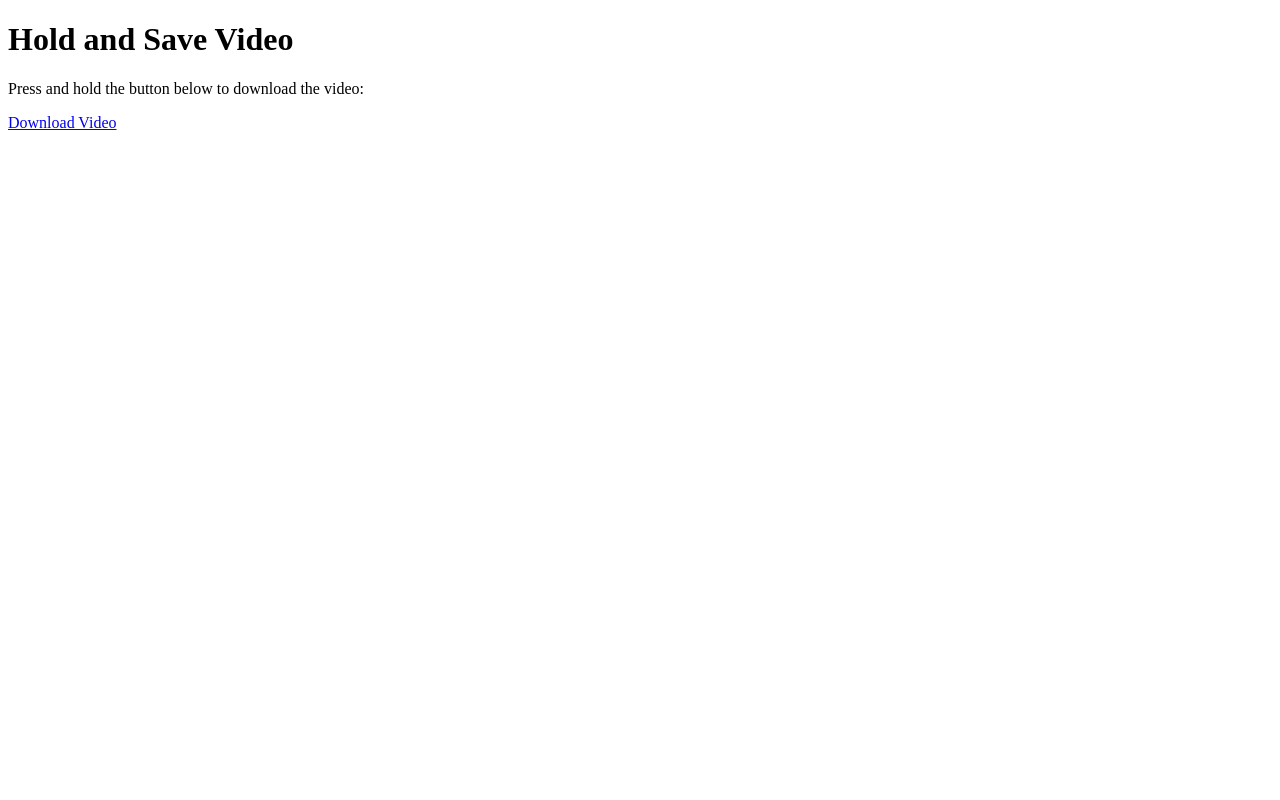
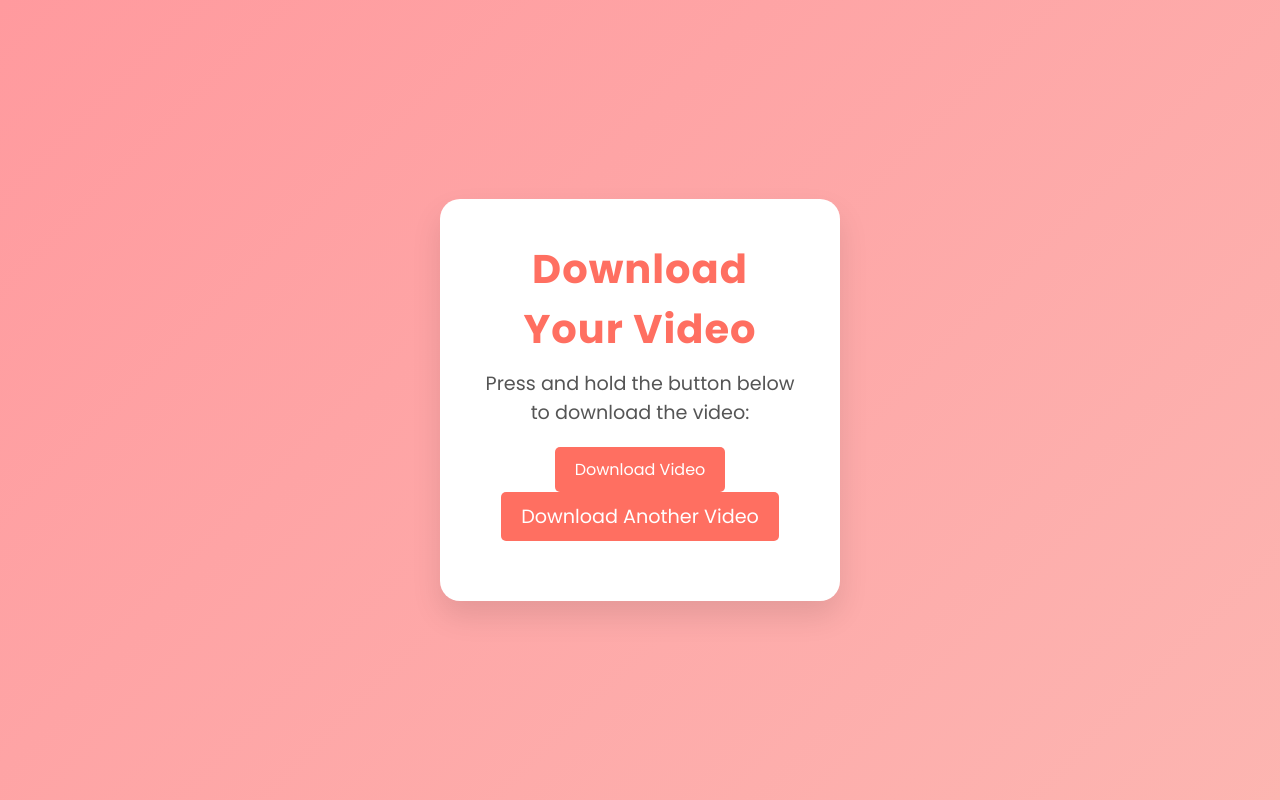
Before and after one commit to chnlr/grabblet, a Flask app: page /mobile-download/1 in a window 1280 px wide. Run offline with Flask 3, Linux system fonts and the light colour scheme.

Commit message:
movile-downlaod styling

```diff
--- a/templates/mobile-download.html
+++ b/templates/mobile-download.html
@@ -4,10 +4,71 @@
     <meta charset="UTF-8">
     <meta name="viewport" content="width=device-width, initial-scale=1.0">
     <title>Mobile Video Download</title>
+    <link href="https://fonts.googleapis.com/css2?family=Poppins:wght@400;700&display=swap" rel="stylesheet">
+    <style>
+        * {
+            margin: 0;
+            padding: 0;
+            box-sizing: border-box;
+            font-family: 'Poppins', sans-serif;
+        }
+
+        body {
+            background: linear-gradient(135deg, #ff9a9e 0%, #fad0c4 100%);
+            background-size: 200% 200%;
+            animation: rotateGradient 10s ease infinite;
+            height: 100vh;
+            display: flex;
+            justify-content: center;
+            align-items: center;
+            color: #333;
+            flex-direction: column;
+        }
+
+        .container {
+            background: #fff;
+            padding: 40px;
+            border-radius: 20px;
+            box-shadow: 0 15px 30px rgba(0, 0, 0, 0.1);
+            text-align: center;
+            max-width: 400px;
+            width: 100%;
+        }
+
+        h1 {
+            font-size: 2.5rem;
+            color: #ff6f61;
+            margin-bottom: 10px;
+            letter-spacing: 1px;
+        }
+
+        p {
+            font-size: 1.2rem;
+            color: #555;
+            margin-bottom: 20px;
+        }
+
+        a {
+            display: inline-block;
+            padding: 10px 20px;
+            background-color: #ff6f61;
+            color: white;
+            text-decoration: none;
+            border-radius: 5px;
+            transition: background-color 0.3s ease;
+        }
+
+        a:hover {
+            background-color: #ff4b47;
+        }
+    </style>
 </head>
 <body>
-    <h1>Hold and Save Video</h1>
-    <p>Press and hold the button below to download the video:</p>
-    <a href="{{ video_url }}" download="video.mp4">Download Video</a>
+    <div class="container">
+        <h1>Download Your Video</h1>
+        <p>Press and hold the button below to download the video:</p>
+        <a href="{{ video_url }}" download="video.mp4">Download Video</a>
+        <p><a href="/">Download Another Video</a></p>
+    </div>
 </body>
 </html>
```
